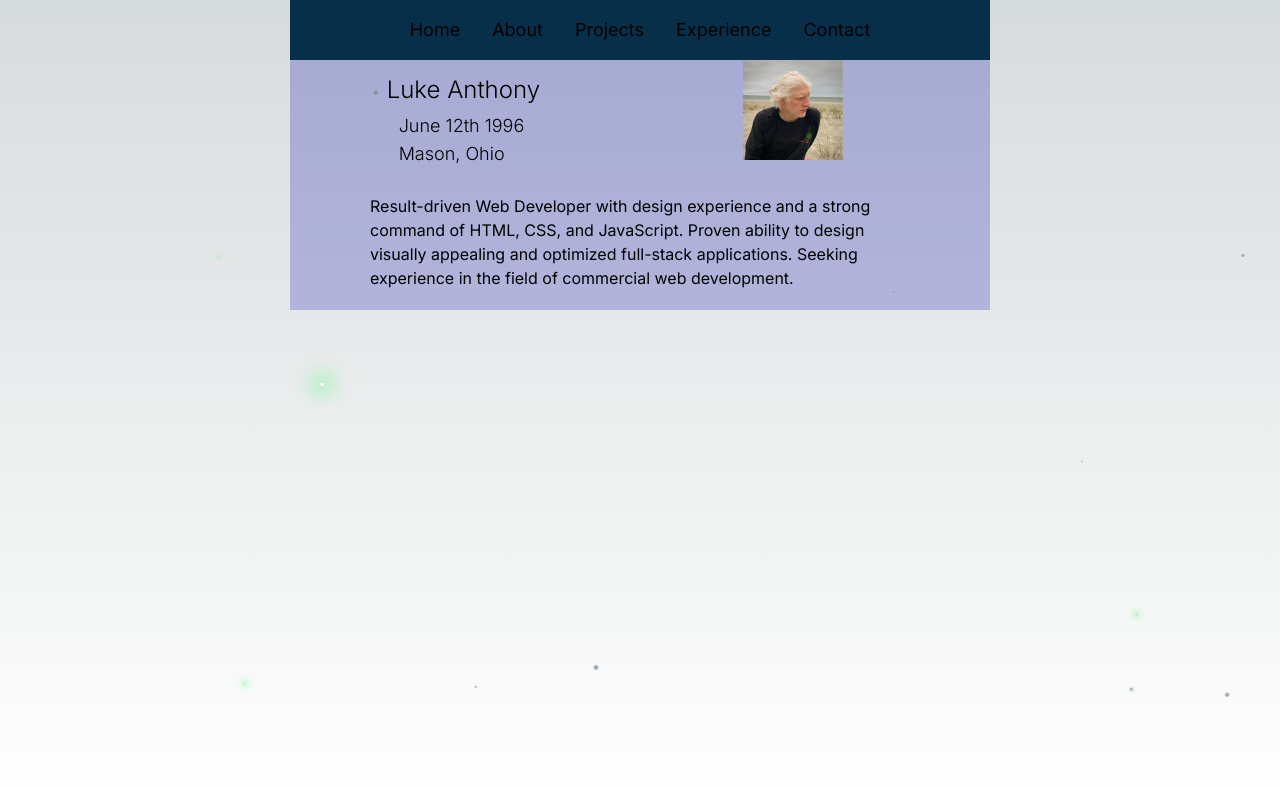
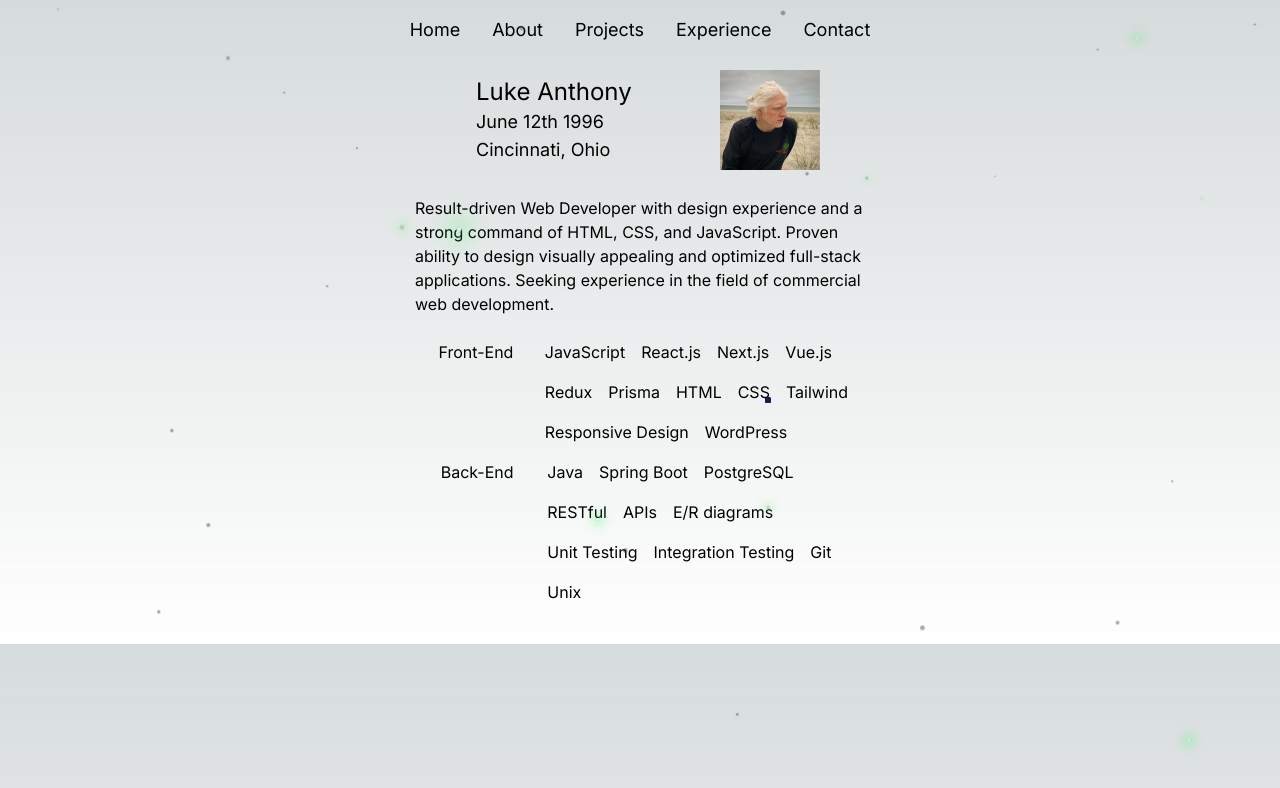
Before and after one commit to ln64-git/portfolio-2024, a Next.js app: page /about in a window 1280 px wide. Shown: the top 788 px of the page. Built offline with nearby package versions, Linux system fonts and the light colour scheme.

Commit message:
formatted about page

```diff
--- a/src/app/about/page.tsx
+++ b/src/app/about/page.tsx
@@ -2,25 +2,21 @@
 import getIsMobile from "@/utils/is-mobile";
 import aboutData from "@/content/about-data";
 import Header from "@/components/header";
+import Image from "next/image";
 import Fireflies from "@/components/fireflies";
-import Image from "next/image";
 
 export default function AboutPage() {
   const { name, info, skills1, skills2, summary } = aboutData;
   const isMobile = getIsMobile();
 
   return (
-    <div
-      id="About"
-      className=" mx-auto min-w-[400px] max-w-[700px]   rounded-lg"
-    >
+    <div id="About" className=" mx-auto  max-w-[650px]   rounded-lg">
       <Header />
-      <div className="bg-[rgba(15,15,174,0.245)]">
-        {``}
-        <div className="flex justify-evenly">
-          <div className="pt-3.5 w-[260px]">
-            <div className="header-left-title font-light text-2xl">{name}</div>
-            <div className="header-left-info font-light text-lg pt-1.5 pl-3">
+      <div className="">
+        <div className="flex items-center justify-center  ">
+          <div className="min-w-[260px] p-4 flex flex-col justify-center ">
+            <div className="text-2xl">{name}</div>
+            <div className="text-lg">
               <ul>
                 {info.map((element, index) => (
                   <li key={index}>{element}</li>
@@ -28,45 +24,39 @@ export default function AboutPage() {
               </ul>
             </div>
           </div>
-          <div className="header-right relative w-[150px] mb-3.5">
-            <div className="image-container">
+          <div className="flex items-center justify-center min-w-[100px]">
             <Image
               src="/lucian.jpg"
               alt="Lucian"
               width={100}
               height={100}
-                className="image"
+              className=""
             />
-              <div className="image-overlay"></div>
-            </div>
           </div>
         </div>
         <div
           className={`${
-            isMobile ? "p-8" : "mx-auto min-w-[300px] max-w-[700px] px-20 py-5"
+            isMobile
+              ? "max-w-[450px] my-4 mx-auto px-6"
+              : " max-w-[450px] my-4 mx-auto"
           }`}
         >
           {summary}
-        </div>
-        {``}
-        <div className="mx-auto min-w-[400px] max-w-[600px] text-center flex">
-          {/* <div className="flex flex-col justify-between w-[140px] font-normal pt-20 pb-6 pr-3.5">
-            <div>Front-End</div>
-            <div>Back-End</div>
-          </div>
-          <div className="skills-content flex flex-col">
-            <div className="skills-content-title font-normal mt-3.5 mb-3.5">
-              Skills
-            </div>
-            <div className="skills-content-body">
-              <ul>
+          <div className=" text-center flex">
+            <div className=" py-4">
+              <div className="flex ">
+                <div className=" p-2 w-[300px]">Front-End</div>
+                <ul className="flex flex-wrap">
                   {skills1.map((skill, index) => (
                     <li key={index} className="m-2">
                       {skill}
                     </li>
                   ))}
                 </ul>
-              <ul>
+              </div>
+              <div className="flex ">
+                <div className=" p-2 w-[300px]">Back-End</div>
+                <ul className="flex flex-wrap">
                   {skills2.map((skill, index) => (
                     <li key={index} className="m-2">
                       {skill}
@@ -74,8 +64,10 @@ export default function AboutPage() {
                   ))}
                 </ul>
               </div>
-          </div> */}
             </div>
+          </div>
+        </div>
+        <Fireflies />
       </div>
     </div>
   );
--- a/src/app/layout.tsx
+++ b/src/app/layout.tsx
@@ -16,9 +16,8 @@ export default function RootLayout({
   children: React.ReactNode;
 }>) {
   return (
-    <html lang="en">
+    <html>
       <body className={inter.className}>{children}</body>
-      <Fireflies />
     </html>
   );
 }
--- a/src/app/page.tsx
+++ b/src/app/page.tsx
@@ -1,13 +1,13 @@
 "use client";
-import Fireflies from "@/components/fireflies";
 import routes from "../content/routes";
 import Link from "next/link";
 import getIsMobile from "@/utils/is-mobile";
+import Fireflies from "@/components/fireflies";
 
 export default function Home() {
   const isMobile = getIsMobile();
   return (
-    <main className="flex justify-center h-screen ">
+    <div className="flex justify-center h-screen ">
       <div className="h-screen flex flex-col justify-center gap-2">
         <div className="w-full flex justify-center align-middle font-normal text-4xl">
           Luke Anthony
@@ -28,6 +28,7 @@ export default function Home() {
           ))}
         </div>
       </div>
-    </main>
+      <Fireflies />
+    </div>
   );
 }
--- a/src/components/fireflies.tsx
+++ b/src/components/fireflies.tsx
@@ -1,6 +1,7 @@
+"use client";
 import "../utils/background.scss";
 export default function Fireflies() {
-  const fireflies = Array.from({ length: 15 }, (_, index) => (
+  const fireflies = Array.from({ length: 45 }, (_, index) => (
     <div key={index} className="firefly"></div>
   ));
   return <>{fireflies}</>; // Return JSX directly
--- a/src/components/header.tsx
+++ b/src/components/header.tsx
@@ -15,7 +15,7 @@ export default function Header() {
     );
   } else {
     return (
-      <div className="p-4 bg-sky-950 gap-8 flex items-center justify-center text-lg ">
+      <div className="p-4 gap-8 flex items-center justify-center text-lg ">
         {routes.map((route) => (
           <Link
             key={route}
--- a/src/content/about-data.ts
+++ b/src/content/about-data.ts
@@ -1,6 +1,6 @@
 const aboutData = {
   name: 'Luke Anthony',
-  info: ['June 12th 1996', 'Mason, Ohio'],
+  info: ['June 12th 1996', 'Cincinnati, Ohio'],
   skills1: [
     'JavaScript',
     'React.js',
--- a/src/utils/background.scss
+++ b/src/utils/background.scss
@@ -1,10 +1,8 @@
 // sass-lint:disable at-rule-no-unknown, css-ruleorselectorexpected
 @use 'sass:math';
-/* eslint-disable */
 
 $quantity: 35;
 
-html,
 body {
   height: 100%;
 }
```
Also changed, not shown: 1 other file (tests, documents, lock files or other folders). Lines whose indentation alone changed are shown as unchanged.
